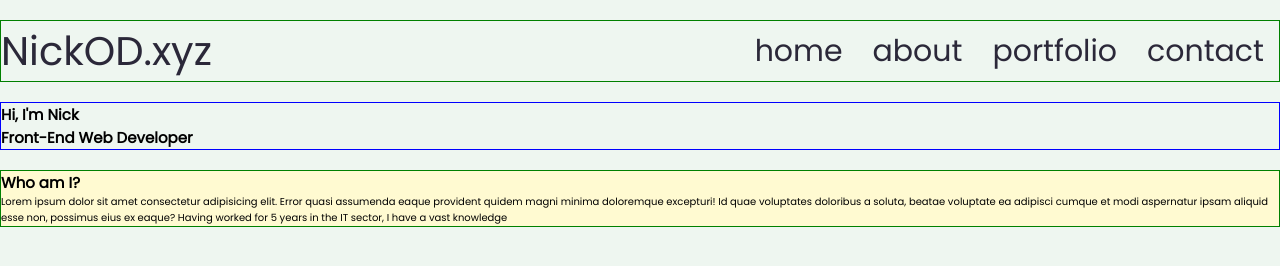
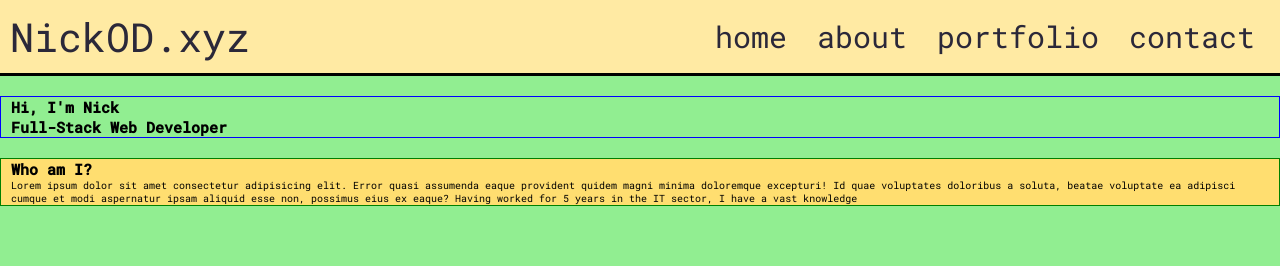
Before and after one commit to Nick-ODonoghue/NickOD.xyz, a plain HTML site: page index.html in a window 1280 px wide. Drawn offline with Linux system fonts and the light colour scheme.

Commit message:
updated site colours

```diff
--- a/css/styles.css
+++ b/css/styles.css
@@ -1,10 +1,10 @@
-@import url("https://fonts.googleapis.com/css2?family=Poppins&display=swap");
+@import url('https://fonts.googleapis.com/css2?family=Roboto+Mono:wght@400;500&display=swap');
 
 :root {
-    /* Primary */
-    --bg-main: hsl(135, 31%, 95%);
-    /* Secondary */
-    --bg-secondary: hsl(135, 25%, 94%);
+    /* Background Colours */
+    --site--bg: hsl(120, 73%, 75%);
+    --card--bg: hsl(46, 100%, 72%);
+    --navbar--bg: hsl(46, 100%, 82%);
     /* Accent */
     --bg-accent-yellow: hsl(53, 100%, 91%);
     --bg-accent-teal: #d3fade;
@@ -15,8 +15,8 @@
 }
 
 body {
-    background-color: var(--bg-main);
-    font-family: "poppins", Verdana, Geneva, Tahoma, sans-serif;
+    background-color: var(--site--bg);
+    font-family: "Roboto Mono", Verdana, Geneva, Tahoma, sans-serif;
     height: 100vh;
 }
 
@@ -54,13 +54,20 @@ span {
 .container {
     max-width: 144rem;
     margin-inline: auto;
+    padding: 0 1rem;
 }
 
 /* Navbar */
+
+.header {
+  background-color: var(--navbar--bg);
+  border-bottom: 3px solid hsl(0, 0%, 0%);
+  padding: 1rem 0;
+}
+
 .navbar {
     justify-content: space-between;
-    border: 1px green solid;
-    margin: 2rem 0;
+    /* margin: 2rem 0; */
 }
 
 .logo {
@@ -83,7 +90,7 @@ span {
 .about {
     border: 1px green solid;
     margin: 2rem auto;
-    background-color: var(--bg-accent-yellow);
+    background-color: var(--card--bg);
 }
 
 /* Portfolio Section */
--- a/index.html
+++ b/index.html
@@ -13,7 +13,8 @@
             <!-- Site Wrapper -->
             <!-- <div class="wrapper"> -->
             <!-- Header & Navbar -->
-            <header class="header container">
+            <header class="header">
+              <div class="container">
                 <nav class="navbar set-flex center-h">
                     <div class="nav__logo">
                         <span class="logo">NickOD.xyz</span>
@@ -25,11 +26,12 @@
                         <li><a href="#" class="nav__links">contact</a></li>
                     </ul>
                 </nav>
+              </div>
             </header>
             <!-- Hero Section -->
             <section class="hero container">
                 <h2 class="hero__name">Hi, I'm Nick</h2>
-                <h1 class="hero__title">Front-End Web Developer</h1>
+                <h1 class="hero__title">Full-Stack Web Developer</h1>
             </section>
             <!-- About Section -->
             <section class="about container">
```
